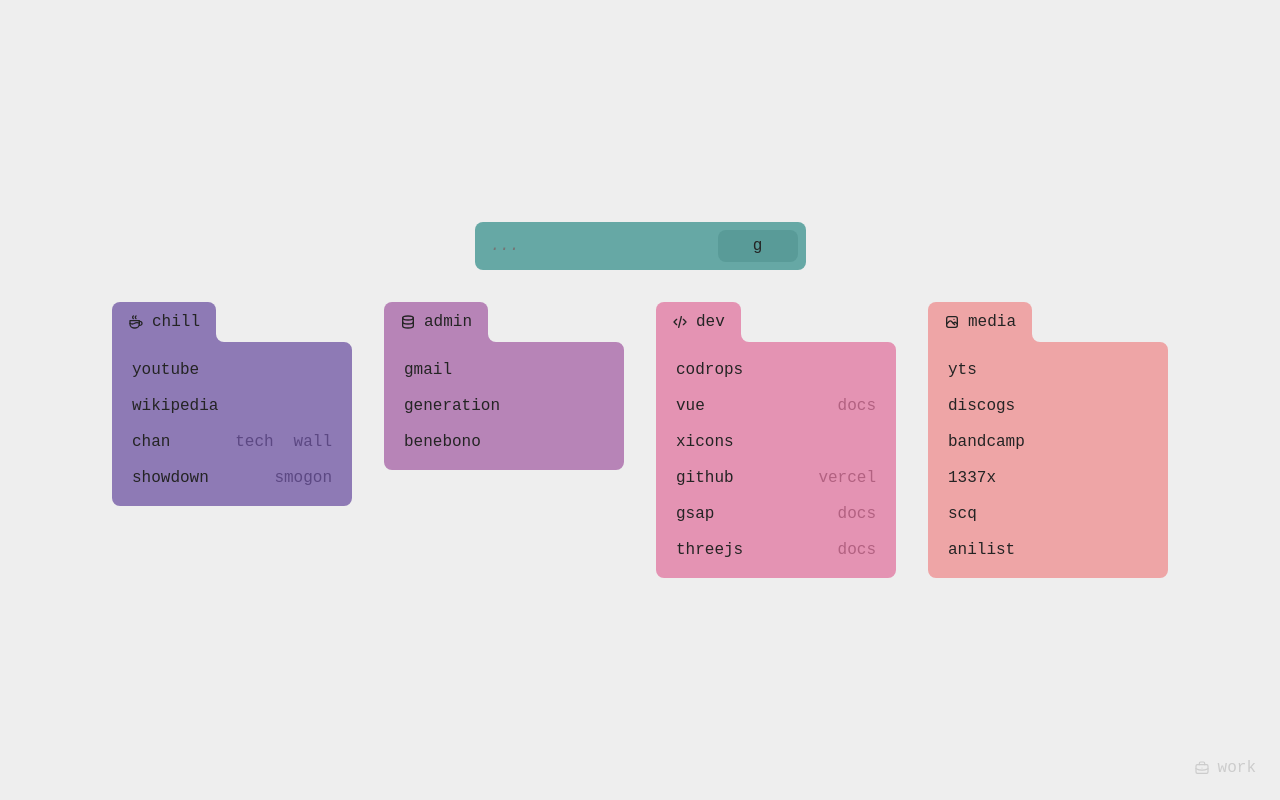
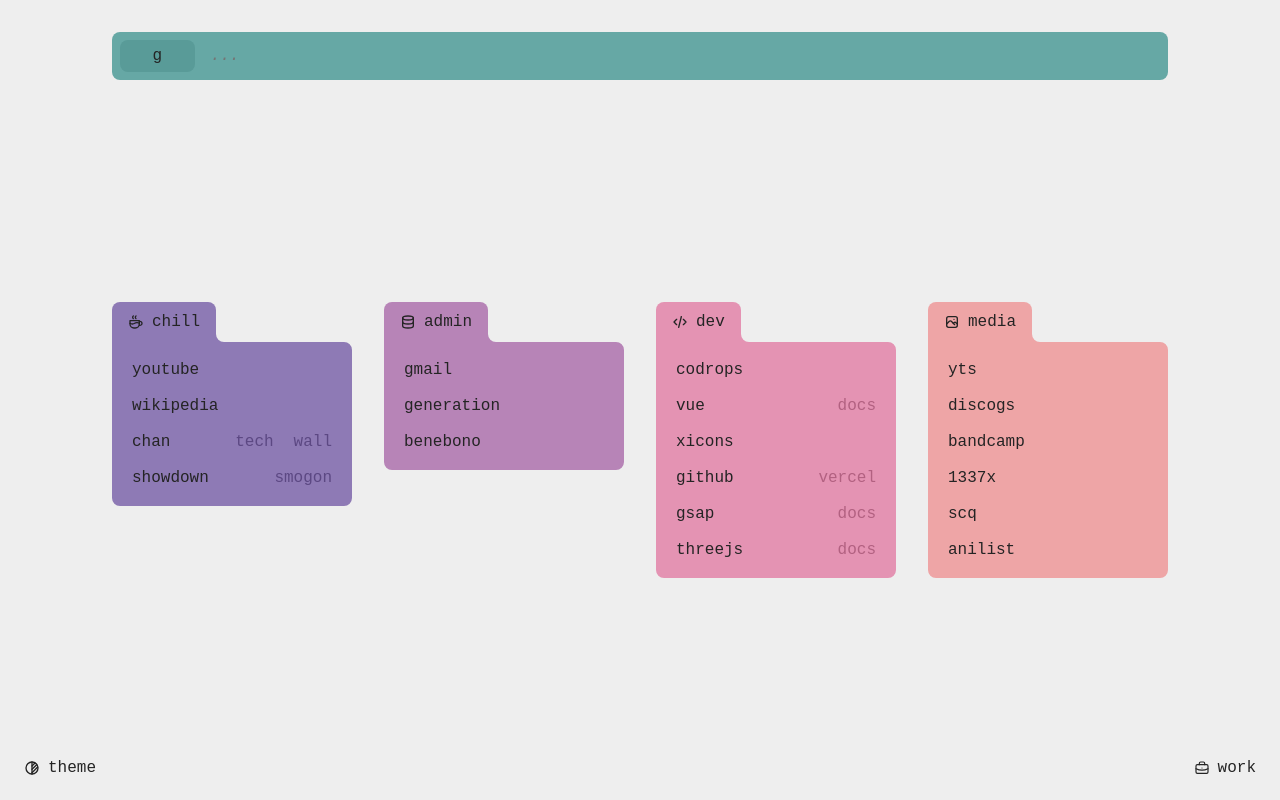
Before and after one commit to calamina/net, a Vue app: page / in a window 1280 px wide. Built offline with nearby package versions, Linux system fonts and the light colour scheme; a web font is replaced by a local one.

Commit message:
add themes and swap + localstorage

```diff
--- a/index.html
+++ b/index.html
@@ -1,5 +1,5 @@
 <!DOCTYPE html>
-<html lang="en">
+<html lang="en" data-selected-theme="light">
   <head>
     <meta charset="UTF-8">
     <link rel="icon" href="/favicon.ico">
--- a/src/assets/main.css
+++ b/src/assets/main.css
@@ -4,6 +4,16 @@
   font-style: normal;
   font-weight: 400;
   src: url('../assets/FontsFree-Net-ApercuMono.ttf') format('woff2');
+}
+
+[data-selected-theme="light"] {
+  --color-background: #eee;
+  --color-text : #242424;
+}
+
+[data-selected-theme="dark"] {
+  --color-background: #242424;
+  --color-text: #eee;
 }
 
 * {
@@ -13,8 +23,7 @@
 }
 
 html {
-  /* background-color: #242424; */
-  background-color: #eee;
+  background-color: var(--color-background);
 }
 
 #app {
--- a/src/components/linkSection.vue
+++ b/src/components/linkSection.vue
@@ -82,8 +82,7 @@
     &::after {
       z-index: 100;
       border-bottom-left-radius: 0.5rem;
-      background-color: #eee;
-      // background-color: #242424;
+      background-color: var(--color-background);
     }
   }
 
--- a/src/components/searchBar.vue
+++ b/src/components/searchBar.vue
@@ -7,28 +7,24 @@
 const input = ref('')
 
 function setSearch() {
-  const net: RegExpMatchArray | string = input.value.match(/[!][a-z0-9]+$/)!;
-
+  const net: RegExpMatchArray | string | null = input.value.match(/[!][a-z0-9]+$/);
   if(!net?.length) return
-
   const search  = searches.find(
     search => search.name === net[0].slice(1))
-
   if(!search) return
-
-  input.value = input.value.replace(net[0], '');
+  input.value = input.value.replace(net[0], '')
   activeSearch.value = search
 }
 </script>
 
 <template>
   <div class="search">
+    <button class="button">
+      {{activeSearch.name}}
+    </button>
     <form :action="activeSearch.url">
       <input v-model="input" @keyup="setSearch()" class="input" type="text" :name="activeSearch.query" autocomplete="off" autofocus placeholder="...">
     </form>
-    <button class="button">
-      {{activeSearch.name}}
-    </button>
   </div>
 </template>
 
@@ -42,14 +38,18 @@
   gap: 0.5rem;
   border-radius: 0.5rem;
   padding: 0.5rem;
+  height: 3rem;
+  width: 100%;
+  align-self: center;
   background-color: #66a8a5;
-  height: 3rem;
 }
 
 form {
   height: 100%;
+  width: 100%;
   .input {
     height: 100%;
+    width: 100%;
     padding: 0.5rem;
     border-radius: 0.5rem;
     border: none;
--- a/src/views/HomeView.vue
+++ b/src/views/HomeView.vue
@@ -1,15 +1,25 @@
 <script setup lang="ts">
+import links from '@/data/links.json'
 import linkSection from '@/components/linkSection.vue'
 import searchBar from '@/components/searchBar.vue'
-import links from '@/data/links.json'
 import { useStorage } from '@vueuse/core'
+import { onMounted } from 'vue'
 
 const work = useStorage('work-active', false) // returns Ref<boolean>
+const theme = useStorage('theme', 'light') // returns Ref<boolean>
 
 function toggleWork() {
   work.value = !work.value
 }
 
+function handleThemeSelection() {
+  theme.value = theme.value === "dark" ? "light" : "dark";
+  document.documentElement.setAttribute("data-selected-theme", theme.value);
+}
+
+onMounted(() => {
+  document.documentElement.setAttribute("data-selected-theme", theme.value);
+})
 </script>
 
 <template>
@@ -29,6 +39,10 @@
         <svg  xmlns='http://www.w3.org/2000/svg' xmlns:xlink='http://www.w3.org/1999/xlink' viewBox='0 0 24 24'><g fill='none' stroke='currentColor' stroke-width='1.75' stroke-linecap='round' stroke-linejoin='round'><rect x='3' y='7' width='18' height='13' rx='2'></rect><path d='M8 7V5a2 2 0 0 1 2-2h4a2 2 0 0 1 2 2v2'></path><path d='M12 12v.01'></path><path d='M3 13a20 20 0 0 0 18 0'></path></g></svg>
         work
     </button>
+    <button @click="handleThemeSelection" class="theme-button">
+      <svg xmlns="http://www.w3.org/2000/svg" xmlns:xlink="http://www.w3.org/1999/xlink" viewBox="0 0 24 24"><g fill="none" stroke="currentColor" stroke-width="2" stroke-linecap="round" stroke-linejoin="round"><circle cx="12" cy="12" r="9"></circle><path d="M12 3v18"></path><path d="M12 14l7-7"></path><path d="M12 19l8.5-8.5"></path><path d="M12 9l4.5-4.5"></path></g></svg>
+      theme
+    </button>
   </main>
 </template>
 
@@ -37,8 +51,8 @@
   min-height: 100vh;
   width: 100vw;
   padding: 2rem 0;
-  display: flex;
-  flex-flow: column;
+  display: grid;
+  grid-template-rows: 3rem auto;
   align-items: center;
   justify-content: center;
   gap: 2rem;
@@ -52,20 +66,19 @@
   gap: 2rem;
 }
 
-.toggleWork {
+.toggleWork, .theme-button {
   position: fixed;
   display: flex;
   align-items: center;
+  bottom: 1rem;
   gap: 0.5rem;
-  bottom: 1rem;
-  right: 1rem;
+  padding: 0.5rem;
+  border: none;
+  border-radius: 0.5rem;
+  cursor: pointer;
+  color: var(--color-text);
+  height: 2rem;
   background-color: transparent;
-  border: none;
-  cursor: pointer;
-  height: 2rem;
-  padding: 0.5rem;
-  color: #ccc;
-  border-radius: 0.5rem;
 
   svg {
     width: 1rem;
@@ -73,9 +86,17 @@
   }
 }
 
-.activeWork {
+.toggleWork {
+  right: 1rem;
+
+  &.activeWork {
     color: #242424;
     background-color: #ccc;
+  }
+}
+
+.theme-button {
+  left: 1rem;
 }
 
 @media screen and (max-width: 1024px) {
```
Also changed, not shown: 1 other file (tests, documents, lock files or other folders). Lines whose indentation alone changed are shown as unchanged.
